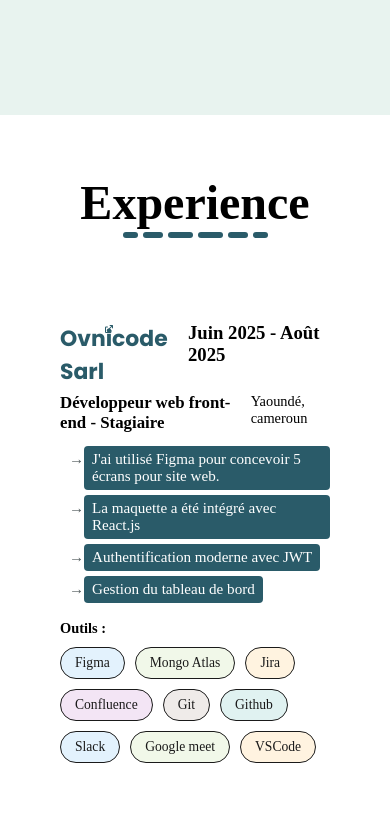
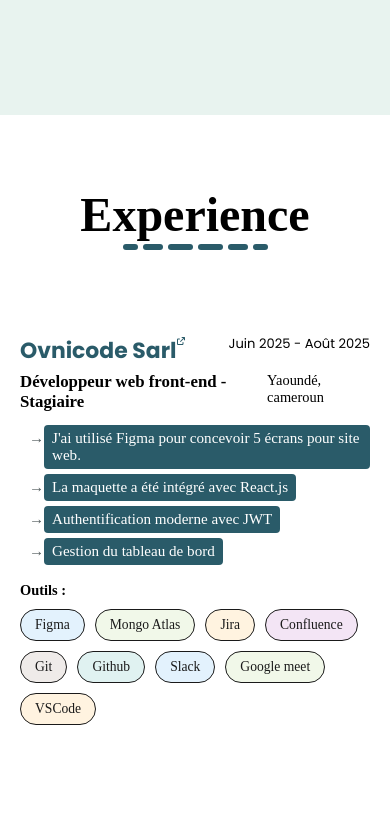
Before and after one commit to brelnosse/portofolio, a React (Create React App) app: page / in a window 390 px wide. Shown: the part 4607-5444 px from the top of the page. Built offline with nearby package versions, Linux system fonts and the light colour scheme; a web font is replaced by a local one.

Commit message:
ui: changed the date police

```diff
--- a/src/assets/style/experience.css
+++ b/src/assets/style/experience.css
@@ -1,4 +1,3 @@
-/* --- Animation de base --- */
 @keyframes fadeInUp {
     from {
         opacity: 0;
@@ -29,7 +28,6 @@
     margin-top: 0.3125rem;
 }
 
-/* --- Liste des compétences --- */
 .experience ul.skills_list {
     margin-top: 0.8rem;
     margin-left: 1.5rem;
@@ -41,7 +39,7 @@
 .experience ul.skills_list li {
     padding-left: 12px;
     margin-bottom: 5px;
-    opacity: 0; /* État initial */
+    opacity: 0;
     width: fit-content;
     padding: 5px 8px;
     border-radius: 4px;
@@ -50,13 +48,15 @@
 .experience ul.skills_list li span{
     color: white;
 }
-/* Déclenchement au scroll */
 .experience.visible ul.skills_list li {
     animation: fadeInUp 0.5s ease forwards;
     animation-delay: calc(var(--i) * 0.1s);
 }
-
-/* --- Container des outils --- */
+.line .date{
+    font-family: 'Poppins';
+    font-size: 0.7em;
+    font-weight: 400;
+}
 .experience .tools_container {
     display: flex;
     padding: 12px 0px;
@@ -72,14 +72,13 @@
     margin-top: 10px;
 }
 
-/* --- Style des pilules (Tools) --- */
 .tools_pill {
-    opacity: 0; /* État initial */
+    opacity: 0;
     display: inline-flex;
     height: 32px;
     width: fit-content;
     border-radius: 20px;
-    border: 1px solid var(--black); /* Bordure fine pour l'élégance */
+    border: 1px solid var(--black);
     padding: 0 14px;
     align-items: center;
     justify-content: center;
@@ -89,20 +88,17 @@
     transition: all 0.25s ease;
 }
 
-/* Déclenchement au scroll */
 .experience.visible .tools_pill {
     animation: fadeInUp 0.4s ease forwards;
-    animation-delay: calc(var(--i) * 0.1s);
+    animation-delay: calc(var(--i) * 0.2s);
 }
 
-/* Interaction créative */
 .tools_pill:hover {
     transform: translateY(-4px);
     box-shadow: 3px 3px 0px var(--black);
     cursor: default;
 }
 
-/* Media Queries */
 @media screen and (max-width: 1100px) {
     section.experiences {
         padding: 3.75rem;
--- a/src/assets/style/experienceContainer.css
+++ b/src/assets/style/experienceContainer.css
@@ -8,6 +8,6 @@ section.experiences{
 }
 @media screen and (max-width: 1100px){
     section.experiences{
-        padding: 60px;
+        padding: 60px 20px;
     }
 }
```
